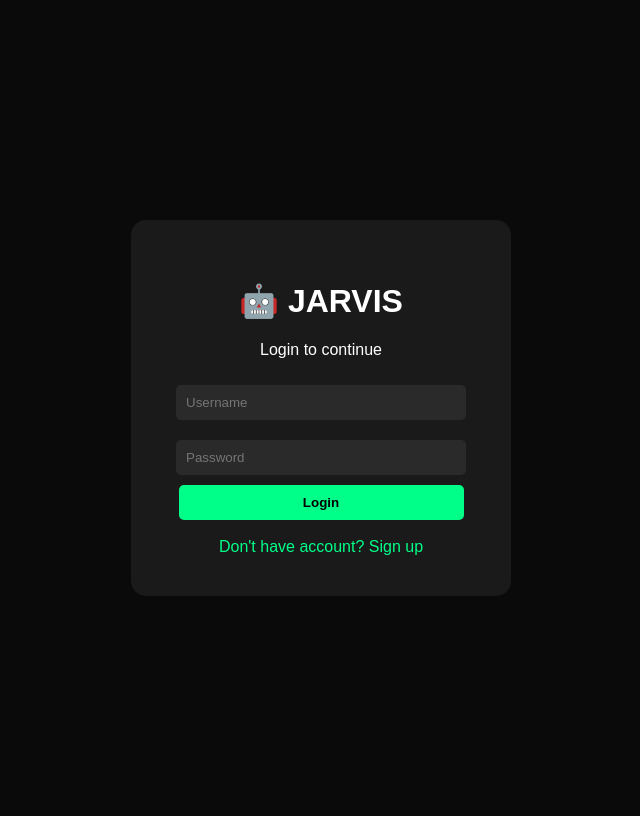
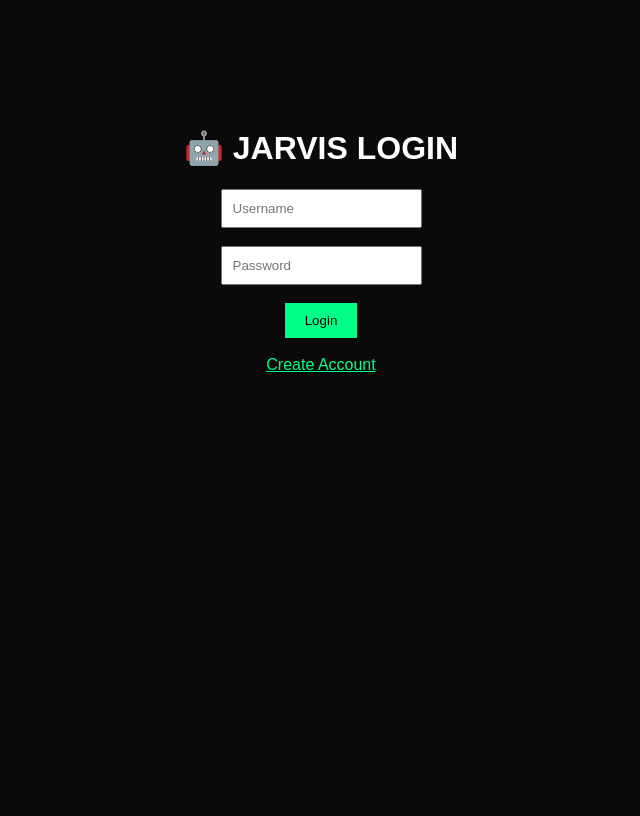
Before and after one commit to Josgold/WebJarvis, a Flask app: page / in a window 1280 px wide. Shown: the whole page, without its empty margins (319-959 px from the left). After the commit the page ends 372 px from the top, so only its background shows below. Run offline with Flask 3, Linux system fonts and the light colour scheme.

Commit message:
Revamp login page layout and styles

```diff
--- a/templates/login.html
+++ b/templates/login.html
@@ -1,27 +1,13 @@
 <!DOCTYPE html>
 <html>
-<head>
-    <title>Jarvis Login</title>
-    <style>
-        body{background:#0a0a0a;color:white;font-family:Arial;display:flex;justify-content:center;align-items:center;height:100vh}
-        .box{background:#1a1a1a;padding:40px;border-radius:15px;width:300px;text-align:center}
-        input{width:90%;padding:10px;margin:10px 0;border:none;border-radius:5px;background:#2a2a2a;color:white}
-        button{width:95%;padding:10px;background:#00ff88;color:black;border:none;border-radius:5px;font-weight:bold;cursor:pointer}
-        button:hover{background:#00cc70}
-        a{color:#00ff88;text-decoration:none}
-    </style>
-</head>
-<body>
-    <div class="box">
-        <h1>🤖 JARVIS</h1>
-        <p>Login to continue</p>
-        <form action="/login" method="POST">
-            <input type="text" name="username" placeholder="Username" required><br>
-            <input type="password" name="password" placeholder="Password" required><br>
-            <button type="submit">Login</button>
-        </form>
-        <br>
-        <a href="/signup">Don't have account? Sign up</a>
-    </div>
+<body style="background:#0a0a0a;color:white;font-family:Arial;text-align:center;padding-top:100px">
+<h1>🤖 JARVIS LOGIN</h1>
+<form action="/auth" method="POST">
+<input name="username" placeholder="Username" required style="padding:10px"><br><br>
+<input name="password" type="password" placeholder="Password" required style="padding:10px"><br><br>
+<button style="padding:10px 20px;background:#00ff88;border:none">Login</button>
+</form>
+<br>
+<a href="/signup" style="color:#00ff88">Create Account</a>
 </body>
 </html>
```
